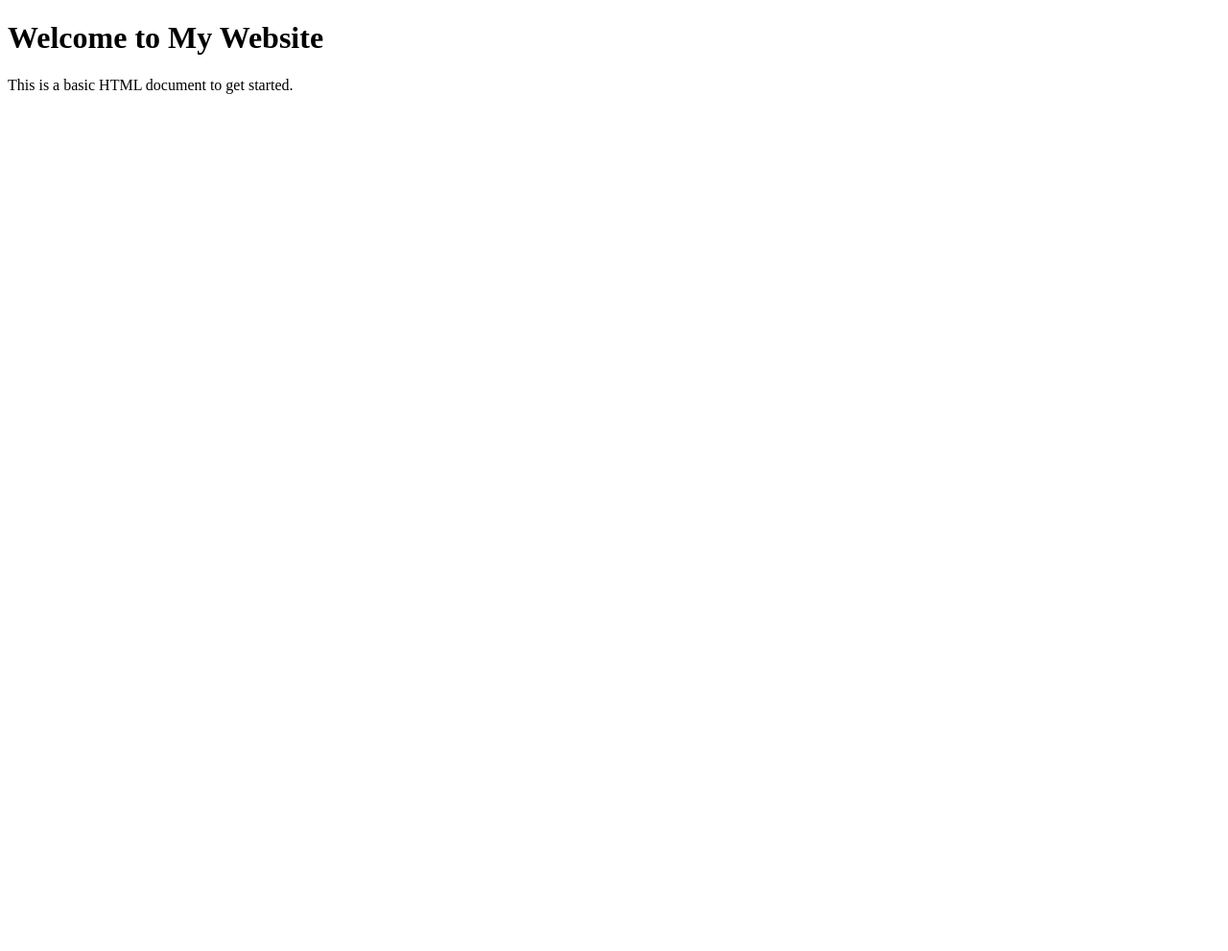
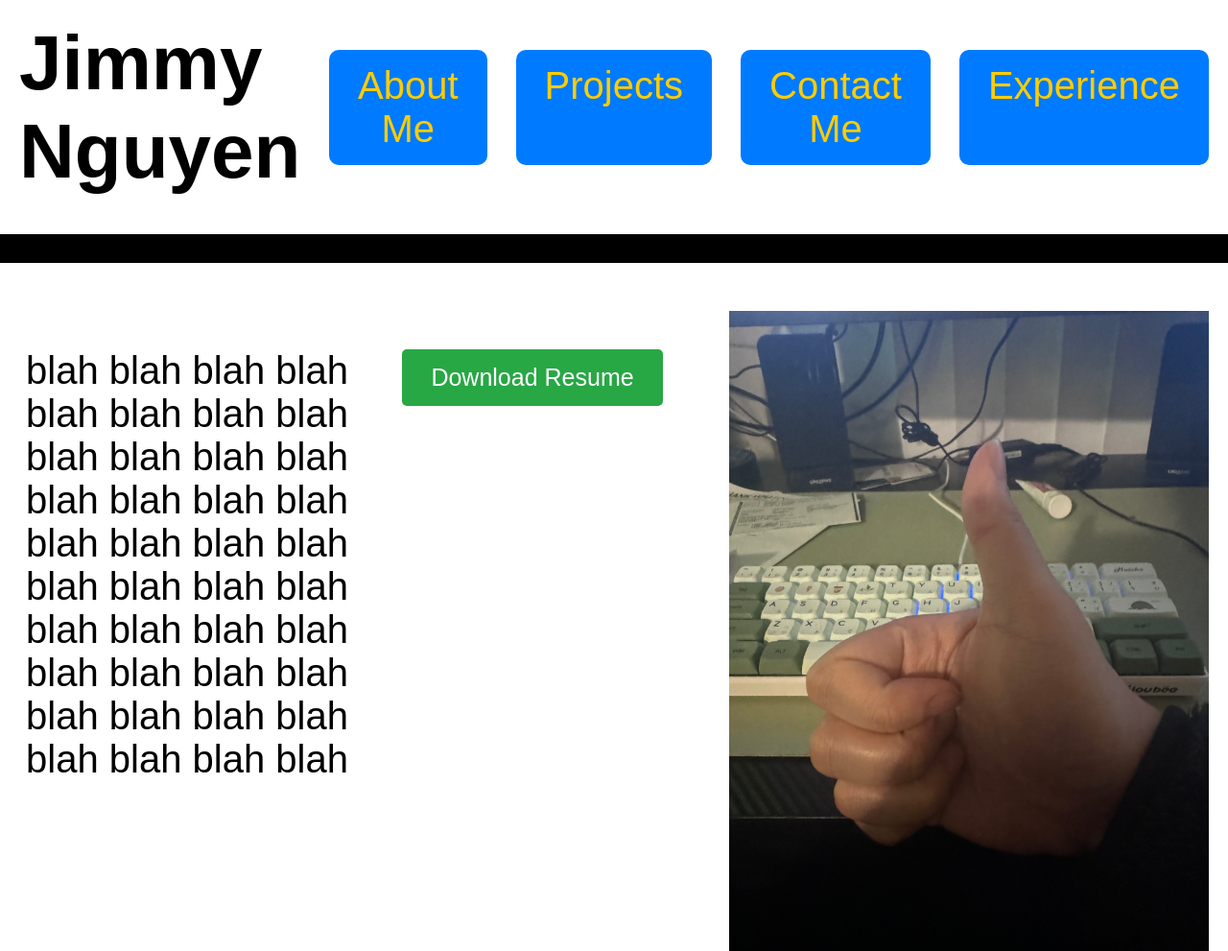
Before and after one commit to JimmyNguyen9057/Jimmy, a plain HTML site: page index.html in a window 1280 px wide. Shown: the whole page at 96% size. Before the commit the page ends 800 px from the top, so only its background shows below. Drawn offline with Linux system fonts and the light colour scheme.

Commit message:
Personal Website
Personal Website

```diff
--- a/index.html
+++ b/index.html
@@ -4,9 +4,144 @@
     <meta charset="UTF-8">
     <meta name="viewport" content="width=device-width, initial-scale=1.0">
     <title>My Personal Website</title>
+    <style>
+        body {
+            margin: 0;
+            font-family: Arial, sans-serif;
+        }
+
+        /* Flexbox to align the title and buttons on the same row */
+        .header-container {
+            display: flex;
+            justify-content: space-between; /* Align elements to opposite sides */
+            align-items: center; /* Center elements vertically */
+            padding: 20px;
+        }
+
+        h1 {
+            font-size: 80px;
+            margin: 0;
+        }
+
+        p {
+            font-size: 40px;
+        }
+
+        /* Button container styles */
+        .button-container {
+            display: flex;
+            gap: 30px; /* Increased gap for more space between buttons */
+        }
+
+        .home-button {
+            background-color: #007bff;
+            color: #ffcc00;
+            border-radius: 10px; /* Larger radius for smoother corners */
+            font-size: 40px; /* Match the size to the title */
+            padding: 15px 30px; /* Increase padding for larger buttons */
+            text-decoration: none;
+            display: inline-block;
+            text-align: center;
+        }
+
+        .home-button:hover {
+            background-color: #0056b3;
+        }
+
+        #top-black-bar {
+            border-top: 30px solid #000;
+            height: 30px;
+            margin-top: 20px; /* Adds space below the buttons */
+        }
+
+        /* Image positioning and resizing */
+        img {
+            width: 60%; /* Set the image width to fill more space */
+            max-width: 500px; /* Prevent the image from growing too large */
+            height: auto; /* Maintain aspect ratio */
+            float: right; /* Align the image to the right */
+            margin-top: 20px; /* Space above the image */
+            margin-left: 20px; /* Gap on the left */
+            margin-right: 20px; /* Gap on the right */
+            display: block; /* Ensure image is displayed as block element */
+        }
+
+        /* About me section and resume button */
+        .about-container {
+            display: flex;
+            justify-content: flex-start; /* Align text and image side by side */
+            margin-top: 20px;
+            padding: 20px;
+            max-width: 1200px; /* Max width to prevent text from stretching too wide */
+            margin: 0 auto; /* Center the content */
+        }
+
+        .about-text {
+            max-width: 50%; /* Control paragraph width */
+            font-size: 20px;
+            margin-right: 20px;
+            text-align: center; /* Center text inside the container */
+        }
+
+        /* Container to center the text and button vertically */
+        .about-text-container {
+            display: flex;
+            flex-direction: column; /* Stack the text and button vertically */
+            align-items: center; /* Center the text and button */
+            width: 100%;
+            margin-top: 20px; /* Add space between the text and the button */
+        }
+
+        .download-button {
+            background-color: #28a745;
+            color: white;
+            font-size: 25px;
+            padding: 15px 30px;
+            text-decoration: none;
+            border-radius: 5px;
+            text-align: center;
+            margin-top: 20px; /* Space between the text and the button */
+        }
+
+        .download-button:hover {
+            background-color: #218838;
+        }
+
+    </style>
 </head>
 <body>
-    <h1>Welcome to My Website</h1>
-    <p>This is a basic HTML document to get started.</p>
+    <!-- Header Section with Title and Buttons on Opposite Sides -->
+    <div class="header-container">
+        <h1>Jimmy Nguyen</h1>
+        <div class="button-container">
+            <a href="#about-me" class="home-button">About Me</a>
+            <a href="#projects" class="home-button">Projects</a>
+            <a href="#contact-me" class="home-button">Contact Me</a>
+            <a href="#experience" class="home-button">Experience</a>
+        </div>
+    </div>
+
+    <!-- Black Border Section -->
+    <div id="top-black-bar"></div>
+
+    <!-- Image Section (below the black bar, aligned to the right) -->
+    <img src="IMG_9881.jpeg" alt="Test Image">
+
+    <!-- About Me Section with Text and Download Button -->
+    <div class="about-container">
+        <div class="about-text">
+            <p>
+                blah blah blah blah blah blah blah blah blah blah
+                blah blah blah blah blah blah blah blah blah blah
+                blah blah blah blah blah blah blah blah blah blah
+                blah blah blah blah blah blah blah blah blah blah
+            </p>
+        </div>
+
+        <!-- Container for the button to be centered below the text -->
+        <div class="about-text-container">
+            <a href="resume.pdf" class="download-button" download>Download Resume</a>
+        </div>
+    </div>
 </body>
 </html>
```
Also changed, not shown: IMG_9881.jpeg (added).
